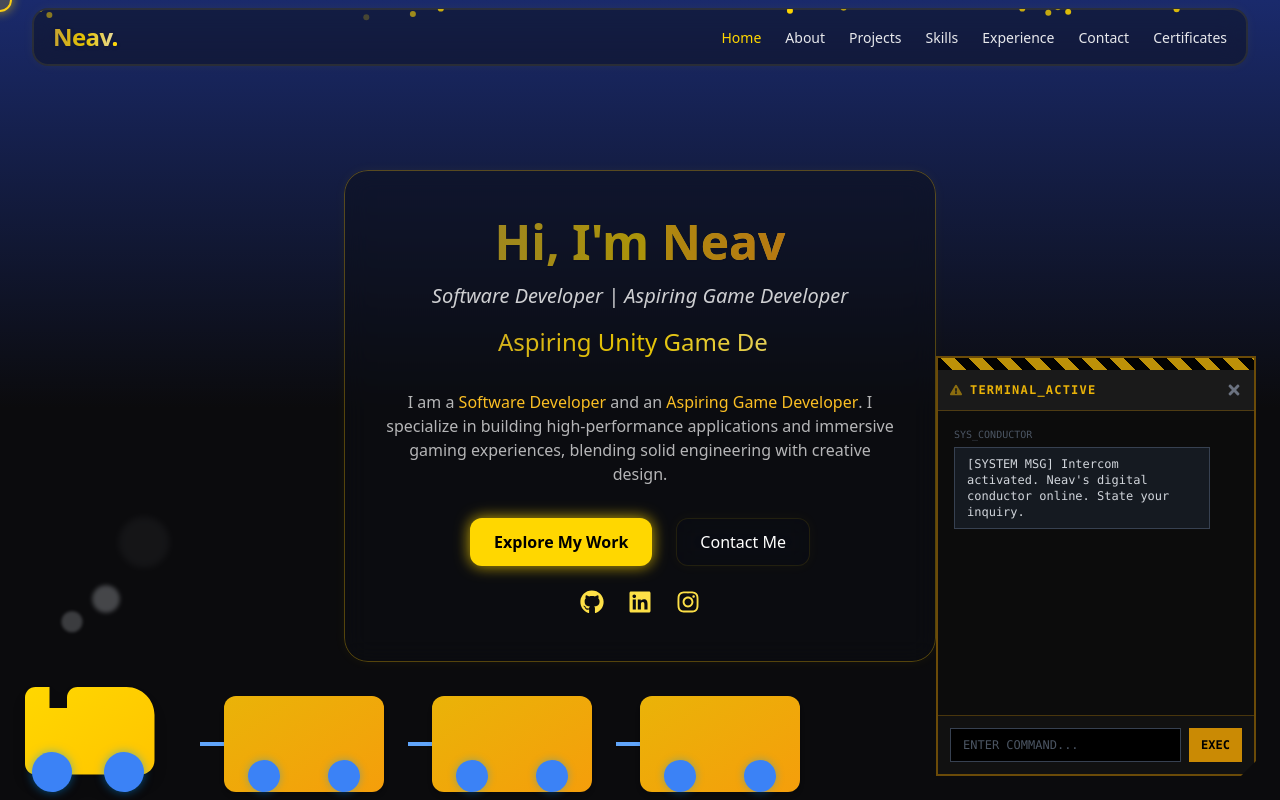
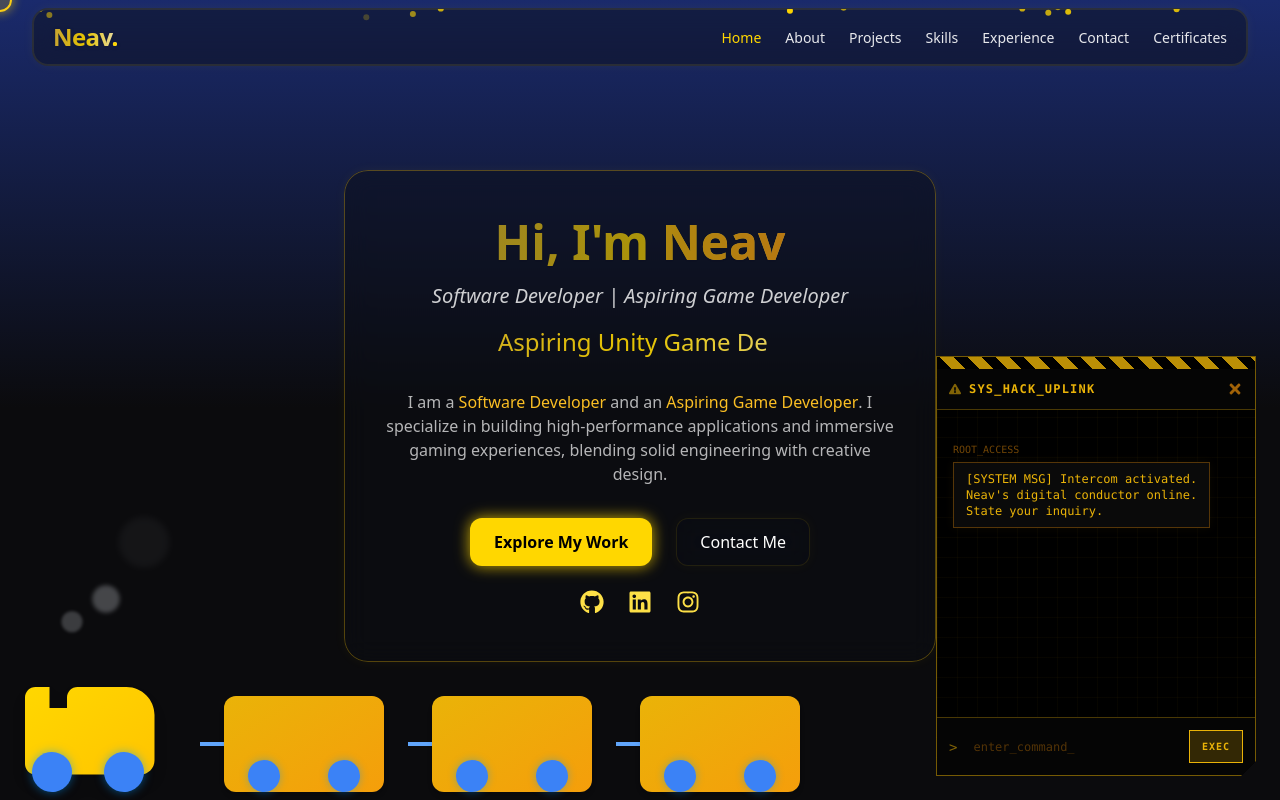
Before and after one commit to neavpanjwani99/Portfolio, a React (Vite) app in the folder premium-portfolio/: page / in a window 1280 px wide. Both pictures are taken after a click on the button 1224 px from the left and 744 px from the top of the page. Shown: the top 800 px of the page. Built offline with nearby package versions, Linux system fonts and the light colour scheme.

Commit message:
style: enhance hacker theme and hide scrollbars in chatbot

```diff
--- a/premium-portfolio/src/components/AIChatbot.jsx
+++ b/premium-portfolio/src/components/AIChatbot.jsx
@@ -45,8 +45,12 @@ export default function AIChatbot() {
             initial={{ opacity: 0, y: 20, scale: 0.95, rotate: -2 }}
             animate={{ opacity: 1, y: 0, scale: 1, rotate: 0 }}
             exit={{ opacity: 0, y: 20, scale: 0.95, rotate: 2 }}
-            className="w-80 h-[420px] bg-[#0c0c0c] border-[2px] border-yellow-600/50 shadow-2xl flex flex-col relative"
-            style={{ clipPath: 'polygon(0 0, 100% 0, 100% calc(100% - 15px), calc(100% - 15px) 100%, 0 100%)' }}
+            className="w-80 h-[420px] bg-black border-[1px] border-yellow-500/50 shadow-[0_0_30px_rgba(234,179,8,0.2)] flex flex-col relative"
+            style={{
+              clipPath: 'polygon(0 0, 100% 0, 100% calc(100% - 15px), calc(100% - 15px) 100%, 0 100%)',
+              backgroundImage: 'linear-gradient(rgba(234, 179, 8, 0.03) 1px, transparent 1px), linear-gradient(90deg, rgba(234, 179, 8, 0.03) 1px, transparent 1px)',
+              backgroundSize: '20px 20px'
+            }}
           >
             {/* Caution Strip Header */}
             <div
@@ -55,24 +59,28 @@ export default function AIChatbot() {
             />
 
             {/* Header Bar */}
-            <div className="bg-[#1a1a1a] p-3 flex justify-between items-center border-b border-yellow-600/30">
-              <span className="font-mono font-bold text-yellow-500 flex items-center gap-2 text-xs tracking-widest uppercase">
+            <div className="bg-[#050505] p-3 flex justify-between items-center border-b border-yellow-500/30">
+              <span className="font-mono font-bold text-yellow-500 flex items-center gap-2 text-xs tracking-widest uppercase text-shadow-sm">
                 <FaExclamationTriangle className="text-yellow-500 animate-pulse" />
-                Terminal_Active
+                SYS_HACK_UPLINK
               </span>
-              <button onClick={() => setIsOpen(false)} className="text-gray-500 hover:text-red-500 transition">
+              <button onClick={() => setIsOpen(false)} className="text-yellow-700 hover:text-yellow-400 transition">
                 <FaTimes />
               </button>
             </div>
 
             {/* Chat Area */}
-            <div className="flex-1 p-4 overflow-y-auto space-y-4 font-mono text-xs custom-scrollbar">
+            <div
+              className="flex-1 p-4 overflow-y-auto space-y-4 font-mono text-xs"
+              style={{ msOverflowStyle: 'none', scrollbarWidth: 'none' }}
+            >
+              <style>{`.flex-1::-webkit-scrollbar { display: none; }`}</style>
               {messages.map((msg, idx) => (
                 <div key={idx} className={`flex flex-col gap-1 ${msg.role === 'user' ? 'items-end' : 'items-start'}`}>
-                  <span className="text-gray-600 text-[10px]">
-                    {msg.role === 'user' ? 'GUEST_USER' : 'SYS_CONDUCTOR'}
+                  <span className="text-yellow-700/70 text-[10px]">
+                    {msg.role === 'user' ? 'USER_OVERRIDE' : 'ROOT_ACCESS'}
                   </span>
-                  <div className={`px-3 py-2 border ${msg.role === 'user' ? 'bg-yellow-500/10 border-yellow-500/30 text-yellow-200' : 'bg-gray-800/50 border-gray-700 text-gray-300'} max-w-[90%]`}>
+                  <div className={`px-3 py-2 border ${msg.role === 'user' ? 'bg-yellow-500/10 border-yellow-500/50 text-yellow-300' : 'bg-[#0a0a0a] border-yellow-700/50 text-yellow-500'} max-w-[90%] shadow-[0_0_10px_rgba(234,179,8,0.05)]`}>
                     {msg.content}
                   </div>
                 </div>
@@ -81,16 +89,17 @@ export default function AIChatbot() {
             </div>
 
             {/* Input Area */}
-            <form onSubmit={handleSend} className="p-3 border-t border-yellow-600/30 bg-[#111]">
+            <form onSubmit={handleSend} className="p-3 border-t border-yellow-500/30 bg-[#050505]">
               <div className="flex gap-2">
+                <span className="text-yellow-500 font-mono text-sm self-center animate-pulse">{'>'}</span>
                 <input
                   type="text"
                   value={input}
                   onChange={(e) => setInput(e.target.value)}
-                  placeholder="ENTER COMMAND..."
-                  className="flex-1 bg-black border border-gray-700 px-3 py-2 text-xs text-yellow-500 font-mono focus:outline-none focus:border-yellow-600 placeholder-gray-600"
+                  placeholder="enter_command_"
+                  className="flex-1 bg-transparent px-2 py-2 text-xs text-yellow-400 font-mono focus:outline-none placeholder-yellow-700/50"
                 />
-                <button type="submit" className="bg-yellow-600 hover:bg-yellow-500 text-black px-3 py-2 text-xs font-bold font-mono transition disabled:opacity-50">
+                <button type="submit" className="bg-yellow-500/20 hover:bg-yellow-500 hover:text-black text-yellow-500 border border-yellow-500 px-3 py-2 text-[10px] tracking-widest font-bold font-mono transition disabled:opacity-50">
                   EXEC
                 </button>
               </div>
@@ -101,7 +110,7 @@ export default function AIChatbot() {
             whileHover={{ scale: 1.05, rotate: 5 }}
             whileTap={{ scale: 0.95 }}
             onClick={() => setIsOpen(true)}
-            className="relative w-16 h-16 bg-[#111] flex items-center justify-center border-[2px] border-yellow-600/50 hover:border-yellow-400 hover:bg-[#1a1a1a] transition-all group"
+            className="relative w-16 h-16 bg-black flex items-center justify-center border border-yellow-500 hover:border-yellow-400 hover:bg-[#0a0a0a] hover:shadow-[0_0_20px_rgba(234,179,8,0.4)] transition-all group"
             style={{ clipPath: 'polygon(15px 0, 100% 0, 100% calc(100% - 15px), calc(100% - 15px) 100%, 0 100%, 0 15px)' }}
           >
             {/* Caution stripes at the bottom of the button */}
```
